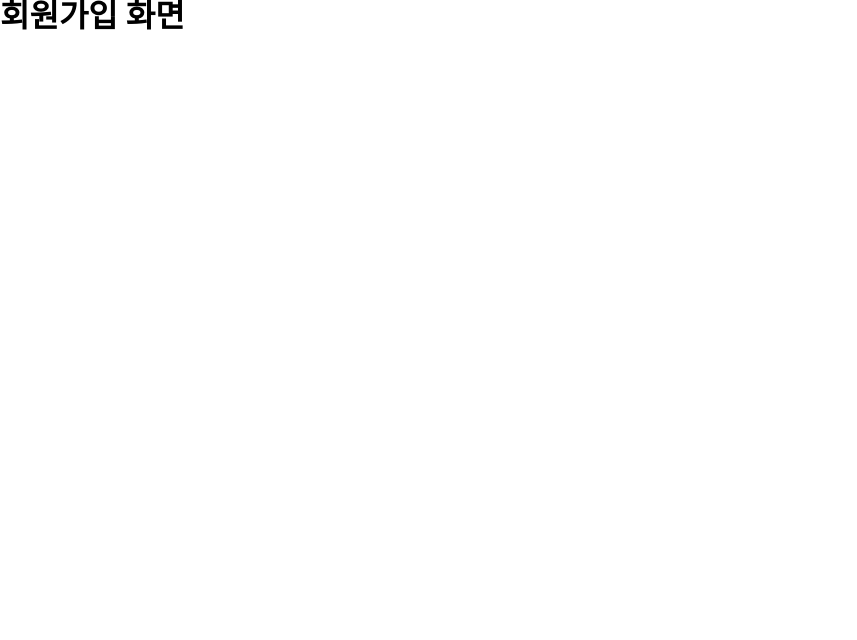
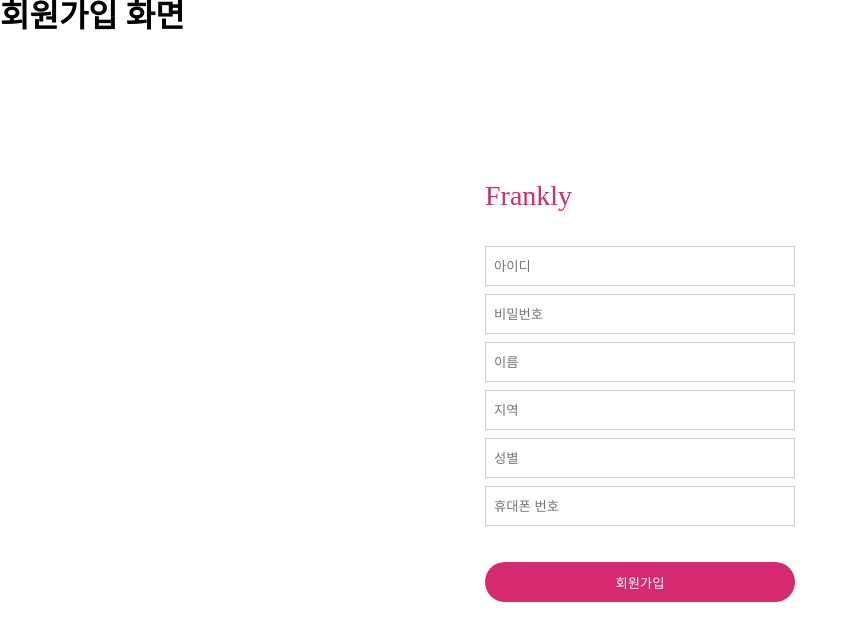
Before and after one commit to yxxung/Frankly, a React app in the folder frontend/: page /signUp in a window 1280 px wide. Shown: the top 640 px of the page, without its empty margins (0-857 px from the left). Built offline with nearby package versions, Linux system fonts and the light colour scheme.

Commit message:
회원가입

```diff
--- a/frontend/src/pages/lawmakerPages/Lawmaker.jsx
+++ b/frontend/src/pages/lawmakerPages/Lawmaker.jsx
@@ -6,11 +6,11 @@ import { Nav, Header } from "../../components";
 const Lawmaker = ({items, fetchLawmaker, loading}) => {
 
   useEffect(() => {
-    fetchLawmaker(122)
+    fetchLawmaker(1)
   }, [])
 
   const lawmakerList = loading ? (<div>is loading...</div>) : (
-    <div key={122}>
+    <div key={1}>
       <h6>2020/06~2024/06</h6>
       <h2>{items.district}</h2>
       <div>사진</div>
--- a/frontend/src/pages/userPages/Profile.jsx
+++ b/frontend/src/pages/userPages/Profile.jsx
@@ -1,13 +1,40 @@
-import React from "react";
+import React, {useEffect, useState} from "react";
 import { Nav } from "../../components";
 import {Link} from "react-router-dom";
+import axios from "axios";
 
 const Profile = () => {
+  const [userName, setUserName] = useState("");
+
+
+  // 헤더에 토큰
+
+
+  useEffect(() => {
+    let jwttoken = localStorage.getItem("jwttoken");
+    let yourConfig = {
+      headers: {
+        'Authorization': `Bearer ${jwttoken}`,
+        'Accept' : 'application/json',
+        'Content-Type': 'application/json'
+      }
+    }
+    console.log(jwttoken);
+    axios.get('http://frankly.kro.kr:8081/api/users/1', yourConfig)
+      .then(function (response) {
+        console.log(response);
+        setUserName(response.data.name);
+      })
+      .catch(function (error) {
+        console.log(error);
+      });
+  }, [])
 
   return (
     <>
       <Nav />
       <h1>내정보 화면</h1>
+      <p>이름 : {userName}</p>
       <Link to="/signUp">
         <p>회원가입</p>
       </Link>
--- a/frontend/src/pages/userPages/SignIn.jsx
+++ b/frontend/src/pages/userPages/SignIn.jsx
@@ -1,14 +1,16 @@
 import React, { useState } from "react";
 import { } from "../../components";
 import { Link } from "react-router-dom";
+import { connect } from "react-redux";
+import axios from "axios";
 
 const SignIn = () => {
-  const [id, setId] = useState("");
+  const [email, setEmail] = useState("");
   const [pw, setPw] = useState("");
   const [saveId, setSaveId] = useState(false);
 
   const onIdHandler = (e) => {
-    setId(e.currentTarget.value);
+    setEmail(e.currentTarget.value);
   };
 
   const onPasswordHandler = (e) => {
@@ -21,10 +23,26 @@ const SignIn = () => {
   // 로그인 버튼
   const onSubmitHandler = (e) => {
     e.preventDefault();
-    if (id === "" || pw === "") {
+    if (email === "" || pw === "") {
       window.alert("아이디와 비밀번호를 입력해주세요.");
     }
   };
+
+  const postSignIn = (e) => {
+    e.preventDefault();
+    axios.post('http://frankly.kro.kr:8081/api/auth/signin', {
+      username: email,
+      password: pw,
+    })
+      .then(function (response) {
+        console.log(response);
+        // 로컬스토리지에 토큰
+        window.localStorage.setItem("jwttoken", response.data.jwttoken);
+      })
+      .catch(function (error) {
+        console.log(error);
+      });
+  }
 
   return (
     <>
@@ -32,9 +50,9 @@ const SignIn = () => {
           <div className="title">
             <h2>Frankly</h2>
           </div>
-          <form onSubmit={onSubmitHandler} className="form">
+          <form onSubmit={postSignIn} className="form">
             <label>
-              <input type="text" value={id} onChange={onIdHandler} placeholder="아이디" />
+              <input type="text" value={email} onChange={onIdHandler} placeholder="아이디" />
               <input type="password" value={pw} onChange={onPasswordHandler} placeholder="비밀번호" />
             </label>
             <div className="check">
--- a/frontend/src/pages/userPages/SignUp.jsx
+++ b/frontend/src/pages/userPages/SignUp.jsx
@@ -1,11 +1,88 @@
 import React, { useState } from "react";
 import { } from "../../components";
+import axios from "axios";
+import {Link} from "react-router-dom";
 
 const SignUp = () => {
+  const [email, setEmail] = useState("");
+  const [pw, setPw] = useState("");
+  const [name, setName] = useState("");
+  const [district, setDistrict] = useState("");
+  const [sex, setSex] = useState("");
+  const [contact, setContact] = useState("");
+  const [params, setParams] = useState("");
+
+  const onEmailHandler = (e) => {
+    setEmail(e.currentTarget.value);
+  };
+
+  const onPasswordHandler = (e) => {
+    setPw(e.currentTarget.value);
+  };
+
+  const onNameHandler = (e) => {
+    setName(e.currentTarget.value);
+  };
+
+  const onDistrictHandler = (e) => {
+    setDistrict(e.currentTarget.value);
+  };
+
+  const onSexHandler = (e) => {
+    setSex(e.currentTarget.value);
+  };
+
+  const onContactHandler = (e) => {
+    setContact(e.currentTarget.value);
+  };
+
+
+
+  const onSubmitHandler = (e) => {
+    e.preventDefault();
+    if (email === "" || pw === "") {
+      window.alert("아이디와 비밀번호를 입력해주세요.");
+    }
+  };
+
+  const postSignUp = (e) => {
+    e.preventDefault();
+    axios.post('http://frankly.kro.kr:8081/api/users/signup', {
+      email: email,
+      password: pw,
+      name: name,
+      district: district,
+      sex: sex,
+      contact: contact,
+      userAuth: "user",
+    })
+      .then(function (response) {
+        console.log(response);
+      })
+      .catch(function (error) {
+        console.log(error);
+      });
+  }
 
   return (
     <>
       <h1>회원가입 화면</h1>
+      <div className="signIn">
+        <div className="title">
+          <h2>Frankly</h2>
+        </div>
+        <form onSubmit={postSignUp} className="form">
+          <label>
+            <input type="text" value={email} onChange={onEmailHandler} placeholder="아이디" />
+            <input type="password" value={pw} onChange={onPasswordHandler} placeholder="비밀번호" />
+            <input type="text" value={name} onChange={onNameHandler} placeholder="이름" />
+            <input type="text" value={district} onChange={onDistrictHandler} placeholder="지역" />
+            <input type="text" value={sex} onChange={onSexHandler} placeholder="성별" />
+            <input type="text" value={contact} onChange={onContactHandler} placeholder="휴대폰 번호" />
+          </label>
+          <button type="submit" className="signInBtn" >회원가입</button>
+        </form>
+      </div>
     </>
   )
 };
--- a/frontend/src/redux/rootReducer.js
+++ b/frontend/src/redux/rootReducer.js
@@ -1,10 +1,12 @@
 import { combineReducers } from "redux";
 import subscribersReducer from "./Community/reducer";
 import lawmakerReducer from "./Lawmaker/reducer";
+import userReducer from "./User/reducer";
 
 const rootReducer = combineReducers({
   subscribers: subscribersReducer,
   lawmaker: lawmakerReducer,
+  user: userReducer,
 })
 
 export default rootReducer
--- a/frontend/webpack.dev.js
+++ b/frontend/webpack.dev.js
@@ -14,11 +14,11 @@ module.exports = merge(common, {
     contentBase: path.join(__dirname, "public"),
     port: port,
     hot: true,
-    // proxy: {
-    //   '/api/': {
-    //     target: '백엔드주소',
-    //     changeOrigin: true,
-    //   }
-    // }
+    proxy: {
+      '/api/': {
+        target: 'http://frankly.kro.kr:8081',
+        changeOrigin: true,
+      }
+    }
   },
 });
```
